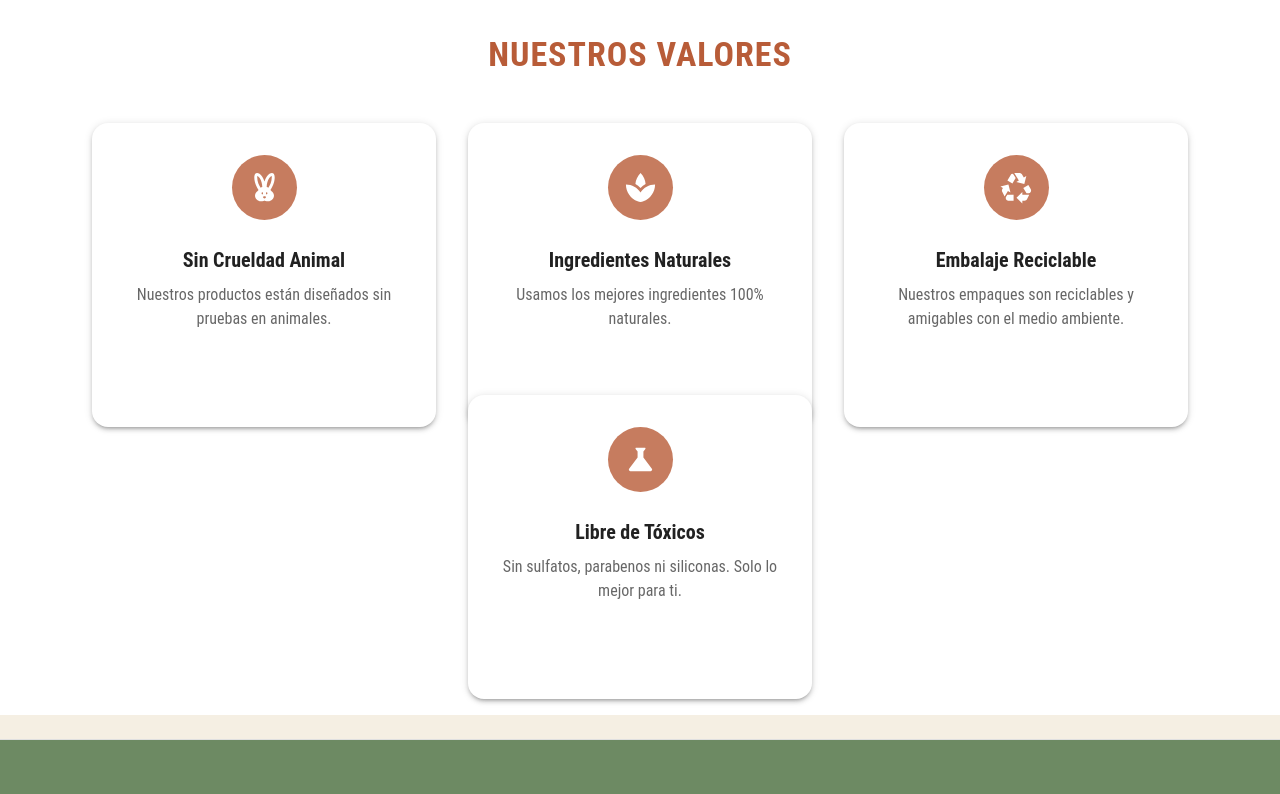
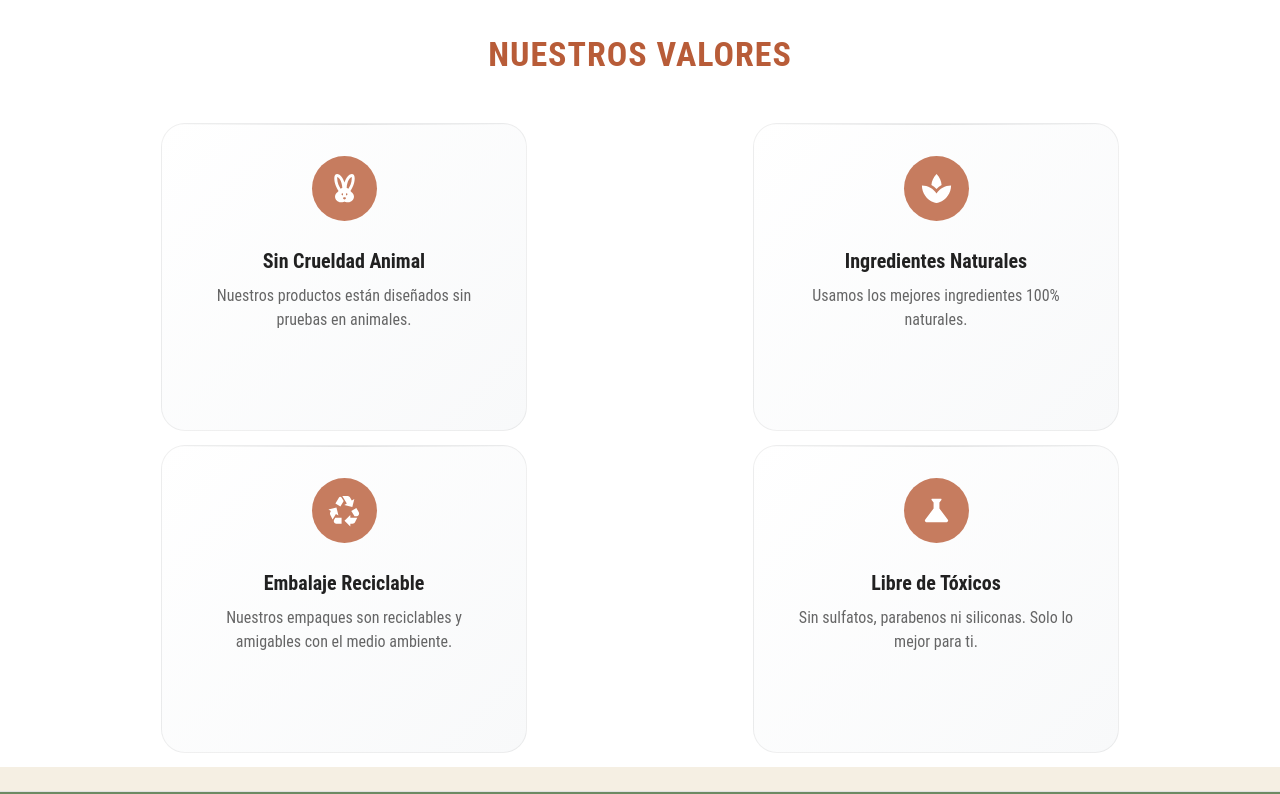
Before and after one commit to josewilliam-rodriguez/Hydraglow, a React (Vite) app: page / in a window 1280 px wide. Shown: the part 1020-1814 px from the top of the page. Built offline with nearby package versions, Linux system fonts and the light colour scheme; no server answers; the database is empty.

Commit message:
actualizacion company values

```diff
--- a/src/components/CompanyValues.jsx
+++ b/src/components/CompanyValues.jsx
@@ -7,27 +7,58 @@ const ValueItem = ({ icon, title, description }) => {
 
   return (
     <Paper
-      elevation={3}
+      elevation={0}
       sx={{
-        p: 4,
+        p: { xs: 3, sm: 4 },
         height: "100%",
         display: "flex",
         flexDirection: "column",
         alignItems: "center",
         textAlign: "center",
-        borderRadius: "16px",
-        backgroundColor: theme.palette.mode === "dark" ? "#242424" : "#ffffff",
-        transition: "transform 0.3s ease, box-shadow 0.3s ease",
+        borderRadius: "24px",
+        background: theme.palette.mode === "dark"
+          ? "linear-gradient(135deg, #1a1a1a 0%, #2d2d2d 100%)"
+          : "linear-gradient(135deg, #ffffff 0%, #f8f9fa 100%)",
+        border: theme.palette.mode === "dark"
+          ? "1px solid rgba(255, 255, 255, 0.08)"
+          : "1px solid rgba(0, 0, 0, 0.06)",
+        backdropFilter: "blur(10px)",
+        transition: "all 0.4s cubic-bezier(0.25, 0.46, 0.45, 0.94)",
         mx: "auto",
-        maxWidth: "280px",
-        boxShadow: theme.shadows[3],
+        maxWidth: "300px",
+        position: "relative",
+        overflow: "hidden",
+
+        // Efecto de brillo sutil
+        "&::before": {
+          content: '""',
+          position: "absolute",
+          top: 0,
+          left: 0,
+          right: 0,
+          height: "1px",
+          background: theme.palette.mode === "dark"
+            ? "linear-gradient(90deg, transparent, rgba(255,255,255,0.4), transparent)"
+            : "linear-gradient(90deg, transparent, rgba(0,0,0,0.1), transparent)",
+        },
+
         "&:hover": {
-          transform: "translateY(-6px)",
-          boxShadow: theme.shadows[6],
+          transform: "translateY(-8px) scale(1.02)",
+          boxShadow: theme.palette.mode === "dark"
+            ? "0 20px 40px rgba(0,0,0,0.4), 0 0 20px rgba(255,255,255,0.1)"
+            : "0 20px 40px rgba(0,0,0,0.12), 0 8px 16px rgba(0,0,0,0.08)",
+          border: theme.palette.mode === "dark"
+            ? "1px solid rgba(255, 255, 255, 0.15)"
+            : "1px solid rgba(0, 0, 0, 0.1)",
         },
+
+        "&:active": {
+          transform: "translateY(-4px) scale(1.01)",
+        },
+
         [theme.breakpoints.down("sm")]: {
-          p: 3,
           maxWidth: "100%",
+          borderRadius: "20px",
         },
       }}
     >
@@ -107,9 +138,17 @@ const CompanyValues = () => {
           Nuestros Valores
         </Typography>
 
-        <Grid container spacing={4} justifyContent="center">
+        {/* OPCIÓN 1: Agregar rowGap al Grid container */}
+        <Grid
+          container
+          spacing={4}
+          justifyContent="center"
+          sx={{
+            rowGap: { xs: 8, sm: 10 } // Espacio adicional entre filas
+          }}
+        >
           {values.map((value, index) => (
-            <Grid item xs={12} sm={6} md={3} key={index}>
+            <Grid size={{xs:12, sm:6, m:3}}  key={index}>
               <ValueItem icon={value.icon} title={value.title} description={value.description} />
             </Grid>
           ))}
--- a/src/components/Productos.jsx
+++ b/src/components/Productos.jsx
@@ -438,11 +438,13 @@ const Productos = () => {
             return (
               <Grid
                 key={product.id}
-                item
-                xs={12}
-                sm={6}
-                md={4}
-                lg={3}
+                size={{
+                xs:12,
+                sm:6,
+                md:4,
+                lg:3,
+                }}
+
                 sx={{
                   display: "flex",
                   justifyContent: "center",
--- a/src/components/SliderPromociones.jsx
+++ b/src/components/SliderPromociones.jsx
@@ -23,23 +23,18 @@ const StyledSlider = styled(Slider)(({ theme }) => ({
   width: '100%',
   maxWidth: '1400px',
   margin: '0 auto',
-  padding: theme.spacing(0, 1),
 
   "& .slick-slide": {
     padding: theme.spacing(1),
-    boxSizing: "border-box",
-    display: 'flex !important', // Añade esto
+    display: 'flex !important',
     justifyContent: 'center',
     alignItems: 'center',
     height: 'auto',
-    transition: "transform 0.3s ease-in-out",
 
     "& > div": {
-      height: "100%",
       width: '100%',
-      display: "flex",
-      justifyContent: "center",
-      alignItems: "center",
+      display: 'flex',
+      justifyContent: 'center',
     },
 
     "&:focus": {
@@ -48,15 +43,19 @@ const StyledSlider = styled(Slider)(({ theme }) => ({
   },
 
   "& .slick-list": {
+    overflow: 'visible',
+    padding: '0 !important',
     margin: theme.spacing(0, -1),
-    overflow: 'visible',
-    padding: theme.spacing(1, 0),
+    [theme.breakpoints.down('sm')]: {
+      padding: '0 15px !important', // Espacio lateral en móviles
+      margin: theme.spacing(0, -2),
+    }
   },
 
   "& .slick-track": {
-    display: "flex",
-    alignItems: "stretch",
-     padding: theme.spacing(1, 0),
+    display: 'flex',
+    alignItems: 'center',
+    padding: theme.spacing(1, 0),
   },
 
   "& .slick-prev, & .slick-next": {
@@ -78,6 +77,9 @@ const StyledSlider = styled(Slider)(({ theme }) => ({
       color: theme.palette.primary.main,
       opacity: 1,
     },
+    [theme.breakpoints.down('sm')]: {
+      display: 'none !important'
+    }
   },
 
   "& .slick-prev": {
@@ -119,6 +121,17 @@ const StyledSlider = styled(Slider)(({ theme }) => ({
       "&.slick-active button:before": {
         color: theme.palette.primary.main,
       }
+    },
+    [theme.breakpoints.down('sm')]: {
+      bottom: -25
+    }
+  },
+  [theme.breakpoints.down('sm')]: {
+    "& .slick-slide": {
+      padding: theme.spacing(0.5),
+      "& > div": {
+        maxWidth: '280px' // Ancho máximo para móviles
+      }
     }
   }
 }));
@@ -135,19 +148,18 @@ const SliderPromociones = () => {
     if (status === "idle") dispatch(fetchPromociones());
   }, [status, dispatch]);
 
-  // Configuración del autoplay
   const settings = {
     dots: true,
     infinite: productosPromocion.length > 1,
     speed: 800,
     slidesToShow: Math.min(isMobile ? 1 : isTablet ? 2 : 4, productosPromocion.length),
     slidesToScroll: isMobile ? 1 : isTablet ? 2 : 4,
-    centerMode: productosPromocion.length >= (isMobile ? 1 : isTablet ? 2 : 4),
-  centerPadding: '0px', // Asegúrate que sea 0 para no tener padding extra
-    autoplay: true, // Habilita el autoplay
-    autoplaySpeed: 5000, // Cambia cada 5 segundos (5000ms)
-    pauseOnHover: true, // Pausa al hacer hover
-    pauseOnFocus: true, // Pausa al enfocar
+    centerMode: true,
+    centerPadding: '0px',
+    autoplay: true,
+    autoplaySpeed: 5000,
+    pauseOnHover: true,
+    pauseOnFocus: true,
     arrows: !isMobile,
     swipe: true,
     swipeToSlide: true,
@@ -157,10 +169,10 @@ const SliderPromociones = () => {
       {
         breakpoint: theme.breakpoints.values.lg,
         settings: {
-                slidesToShow: 3,
-        slidesToScroll: 3,
-        centerMode: true, // Mantén esto en los breakpoints
-        centerPadding: '0px'
+          slidesToShow: 3,
+          slidesToScroll: 3,
+          centerMode: true,
+          centerPadding: '0px'
         }
       },
       {
@@ -168,6 +180,8 @@ const SliderPromociones = () => {
         settings: {
           slidesToShow: 2,
           slidesToScroll: 2,
+          centerMode: true,
+          centerPadding: '0px',
           arrows: false
         }
       },
@@ -177,8 +191,10 @@ const SliderPromociones = () => {
           slidesToShow: 1,
           slidesToScroll: 1,
           centerMode: true,
+          centerPadding: '20px', // Añade espacio lateral en móviles
           arrows: false,
-          autoplaySpeed: 6000 // Más lento en móviles
+          autoplaySpeed: 6000,
+          dots: true
         }
       }
     ]
@@ -239,7 +255,7 @@ const SliderPromociones = () => {
       component="section"
       sx={{
         py: isMobile ? 4 : 6,
-        px: isMobile ? 1 : 2,
+        px: isMobile ? 0.5 : 2, // Menos padding en móviles
         backgroundColor: 'background.default',
         position: 'relative',
         overflow: 'hidden',
@@ -261,7 +277,8 @@ const SliderPromociones = () => {
           position: 'relative',
           zIndex: 1,
           maxWidth: '1800px',
-          margin: '0 auto'
+          margin: '0 auto',
+          width: '100%'
         }}
       >
         <Typography
@@ -303,16 +320,32 @@ const SliderPromociones = () => {
           Descubre nuestras promociones exclusivas por tiempo limitado
         </Typography>
 
-        <Box sx={{ px: isMobile ? 0 : 2 }}>
+        <Box sx={{
+          width: '100%',
+          px: isMobile ? 0 : 2,
+          display: 'flex',
+          justifyContent: 'center',
+          [theme.breakpoints.down('sm')]: {
+            overflow: 'hidden'
+          }
+        }}>
           <StyledSlider {...settings}>
             {productosPromocion.map((producto) => (
               <Box
                 key={producto.id}
                 sx={{
-                  px: 1,
-                  height: "100%",
-                  display: "flex",
+                  display: 'flex',
+                  justifyContent: 'center',
+                  alignItems: 'center',
+                  height: '100%',
+                  padding: theme.spacing(1),
                   transition: 'transform 0.3s ease',
+                  [theme.breakpoints.down('sm')]: {
+                    padding: theme.spacing(0.5),
+                    "& > div": {
+                      width: '100% !important'
+                    }
+                  },
                   '&:hover': {
                     transform: isMobile ? 'none' : 'translateY(-8px)'
                   }
@@ -322,13 +355,20 @@ const SliderPromociones = () => {
                   producto={producto}
                   isPromocion={true}
                   sx={{
-                    height: "100%",
-                    width: '100%', // Añade esto
-                    maxWidth: '300px', // Establece un ancho máximo si es necesario
-                    flex: 1,
+                    width: '100%',
+                    maxWidth: { xs: '280px', sm: '320px' }, // Tamaños diferentes para móvil/desktop
+                    height: '100%',
+                    margin: '0 auto',
                     boxShadow: theme.shadows[2],
+                    [theme.breakpoints.down('sm')]: {
+                      maxWidth: '280px',
+                      boxShadow: theme.shadows[1]
+                    },
                     '&:hover': {
-                      boxShadow: theme.shadows[4]
+                      boxShadow: theme.shadows[4],
+                      [theme.breakpoints.down('sm')]: {
+                        boxShadow: theme.shadows[2]
+                      }
                     }
                   }}
                 />
```
